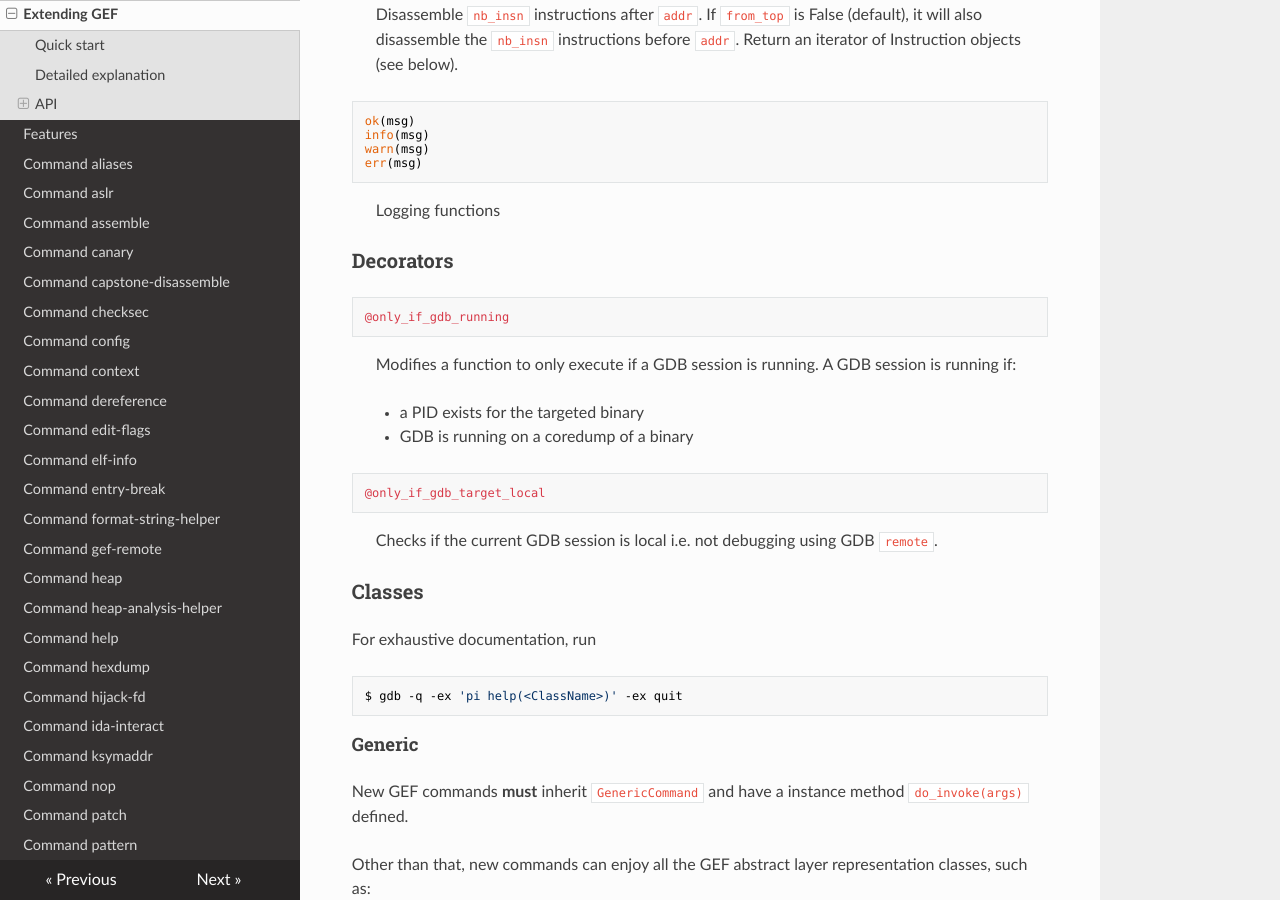
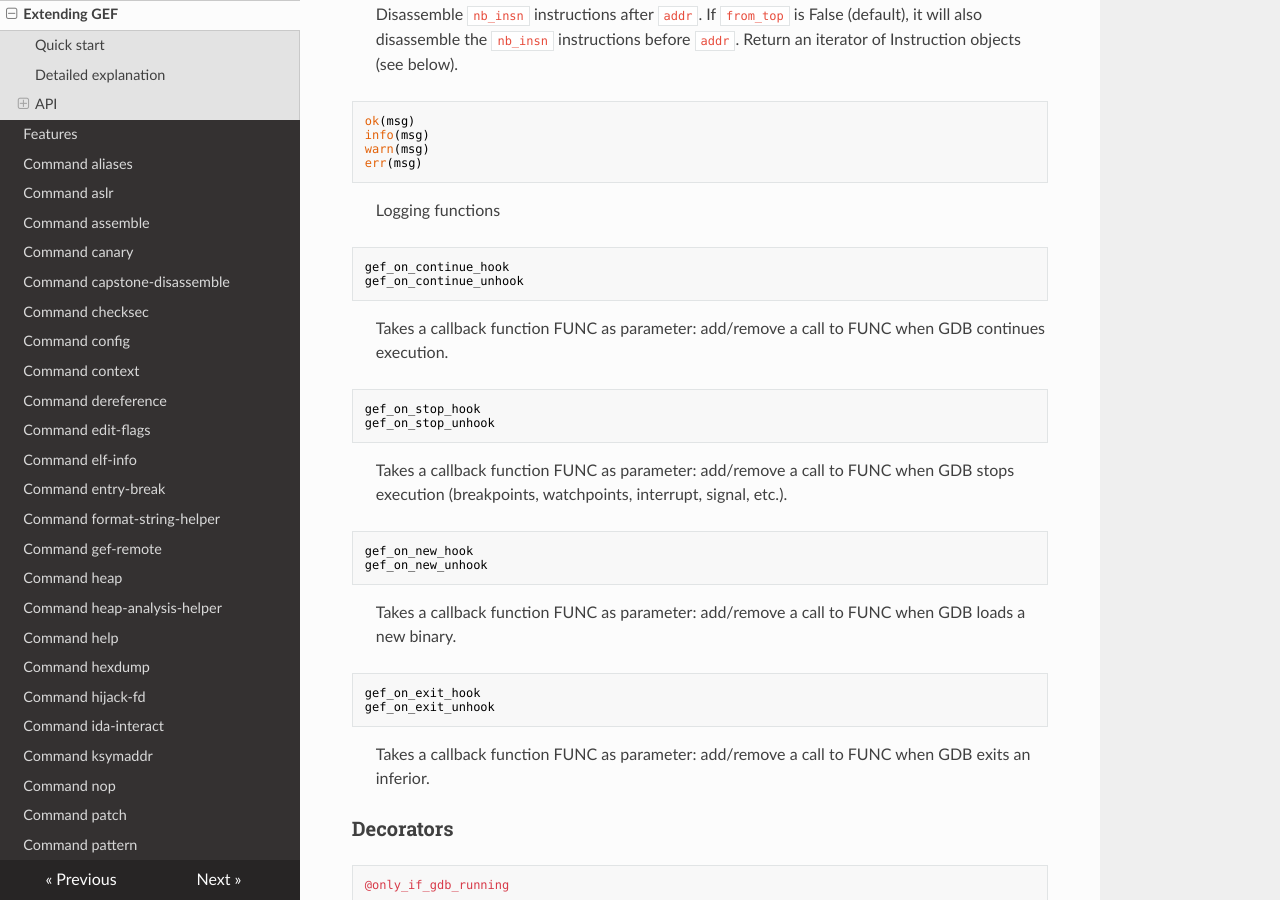
Before and after one commit to hugsy/gef, an MkDocs documentation site: the page built from docs/api.md, in a window 1280 px wide and 900 px high, scrolled down 3232 px. Built offline with MkDocs 1.6.1, drawn with Linux system fonts in a browser that asks for light colours; nearby versions of some CDN libraries; old or Windows-style settings are respelled for this version of MkDocs.

Commit message:
[gef-hooks] updated documentation

````diff
--- a/docs/api.md
+++ b/docs/api.md
@@ -160,6 +160,34 @@
 > Logging functions
 
 
+```
+gef_on_continue_hook
+gef_on_continue_unhook
+```
+> Takes a callback function FUNC as parameter: add/remove a call to FUNC
+> when GDB continues execution.
+
+```
+gef_on_stop_hook
+gef_on_stop_unhook
+```
+> Takes a callback function FUNC as parameter: add/remove a call to FUNC
+> when GDB stops execution (breakpoints, watchpoints, interrupt, signal, etc.).
+
+```
+gef_on_new_hook
+gef_on_new_unhook
+```
+> Takes a callback function FUNC as parameter: add/remove a call to FUNC
+> when GDB loads a new binary.
+
+```
+gef_on_exit_hook
+gef_on_exit_unhook
+```
+> Takes a callback function FUNC as parameter: add/remove a call to FUNC
+> when GDB exits an inferior.
+
 
 ### Decorators ###
 
@@ -178,7 +206,6 @@
 ```
 > Checks if the current GDB session is local i.e. not debugging using GDB
 > `remote`.
-
 
 
 ### Classes ###
````
